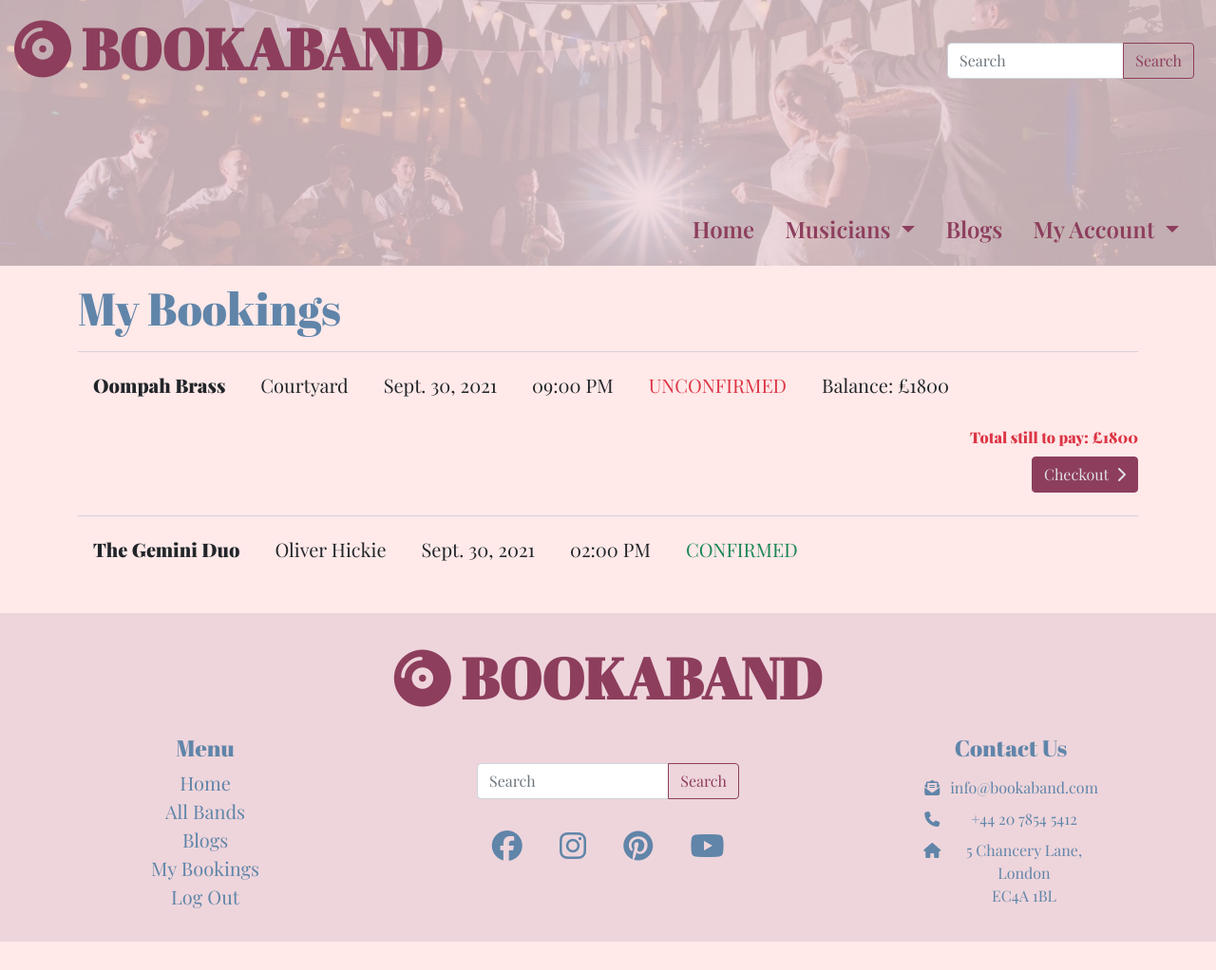
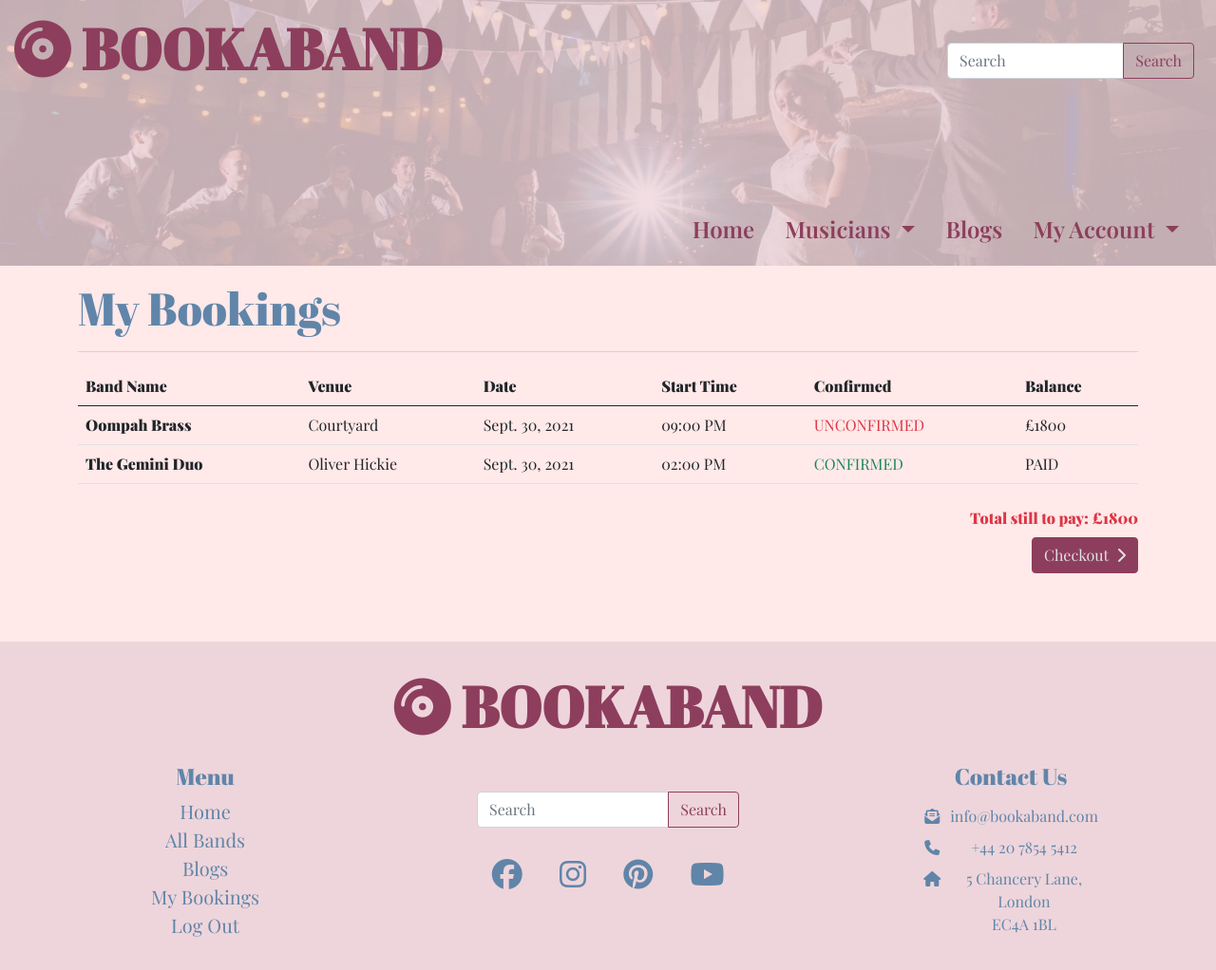
Before and after one commit to OliHickie/book_a_band, a Django app: page /bookings/my_bookings in a window 1280 px wide. Shown: the whole page at 95% size. Before the commit the page ends 992 px from the top, so only its background shows below. Run offline with Django 3.2, Linux system fonts and the light colour scheme; a user stored in the database is signed in; data comes from the database, SQL or seed files in the repository; some libraries are stand-ins or nearby versions.

Commit message:
Create table to view users bookings

```diff
--- a/bookings/static/bookings/css/bookings.css
+++ b/bookings/static/bookings/css/bookings.css
@@ -17,3 +17,7 @@
 .StripeElement--webkit-autofill {
   background-color: #fefde5 !important;
 }
+
+/* My Bookings  */
+
+.booking-table
--- a/bookings/templates/bookings/my_bookings.html
+++ b/bookings/templates/bookings/my_bookings.html
@@ -1,5 +1,9 @@
 {% extends "base.html" %}
 {% load static %}
+
+{% block extra_css %}
+<link rel="stylesheet" href="{% static 'bookings/css/bookings.css' %}">
+{% endblock %}
 
 {% block page_header %}
 <h2 class="text-d-blue mt-3">My Bookings</h2>
@@ -8,46 +12,71 @@
 
 
 {% block content %}
+{% if bookings %}
 
-{% if bookings %}
+<div>
+    <table class="booking-table mx-auto table">
+        <thead>
+            <tr>
+                <th>Band Name</th>
+                <th class="d-none d-lg-table-cell">Venue</th>
+                <th>Date</th>
+                <th class="d-none d-lg-table-cell">Start Time</th>
+                <th>Confirmed</th>
+                <th>Balance</th>
+            </tr>
+        </thead>
+
+        <tbody>
+
             {% for booking in unconfirmed_bookings %}
 
-    <div class="booking py-1">
-        <span class="px-3"><strong>{{booking.band_name }}</strong></span>
-        <span class="px-3">{{ booking.venue_name }}</span>
-        <span class="px-3">{{booking.wedding_date }}</span>
-        <span class="px-3">{{ booking.start_time }}</span>
-        <span class="text-danger px-3">UNCONFIRMED</span>
-        <span class="px-3">Balance: £{{ booking.price }}</span>
-    </div>
+            <tr>
+                <td class=""><strong>{{booking.band_name }}</strong></td>
+                <td class="d-none d-lg-table-cell">{{ booking.venue_name }}</td>
+                <td class="">{{booking.wedding_date }}</td>
+                <td class="d-none d-lg-table-cell">{{ booking.start_time }}</td>
+                <td class="text-danger ">UNCONFIRMED</td>
+                <td class="">£{{ booking.price }}</td>
+            </tr>
 
             {% endfor %}
+
+            {% for booking in confirmed_bookings %}
+
+            <tr>
+                <td class=""><strong>{{booking.band_name }}</strong></td>
+                <td class="d-none d-lg-table-cell">{{ booking.venue_name }}</td>
+                <td class="">{{booking.wedding_date }}</td>
+                <td class="d-none d-lg-table-cell">{{ booking.start_time }}</td>
+                <td class="text-success ">CONFIRMED</td>
+                <td class="">PAID</td>
+            </tr>
+
+            {% endfor %}
+        </tbody>
+    </table>
+
     {% if unconfirmed_bookings|length > 0 %}
     <div class="text-end my-4">
         <div class="my-2 text-danger"><strong>Total still to pay: £{{ request.session.balance }}</strong></div>
-        <a href="{% url 'payments' %}" class="btn btn-primary" id="checkout-button">Checkout <i class="fas fa-chevron-right ps-1"></i></a>
+        <a href="{% url 'payments' %}" class="btn btn-primary" id="checkout-button">Checkout <i
+                class="fas fa-chevron-right ps-1"></i></a>
     </div>
-
-    <hr>
     {% endif %}
-    {% for booking in confirmed_bookings %}
-
-    <div class="booking py-1">
-        <span class="px-3"><strong>{{booking.band_name }}</strong></span>
-        <span class="px-3">{{ booking.venue_name }}</span>
-        <span class="px-3">{{booking.wedding_date }}</span>
-        <span class="px-3">{{ booking.start_time }}</span>
-        <span class="text-success px-3">CONFIRMED</span>
-    </div>
-
-    {% endfor %}
 
 
     {% else %}
     <div class="row no-bookings">
         <p class="text-center my-5">You currently have no bookings</p>
+        <div class="text-center">
+            <a class="btn btn-primary" href="{% url 'all_bands' %}">Find a Band!</a>
+        </div>
     </div>
     {% endif %}
 
 
+</div>
+
+
 {% endblock %}
```
Lines whose indentation alone changed are shown as unchanged.
